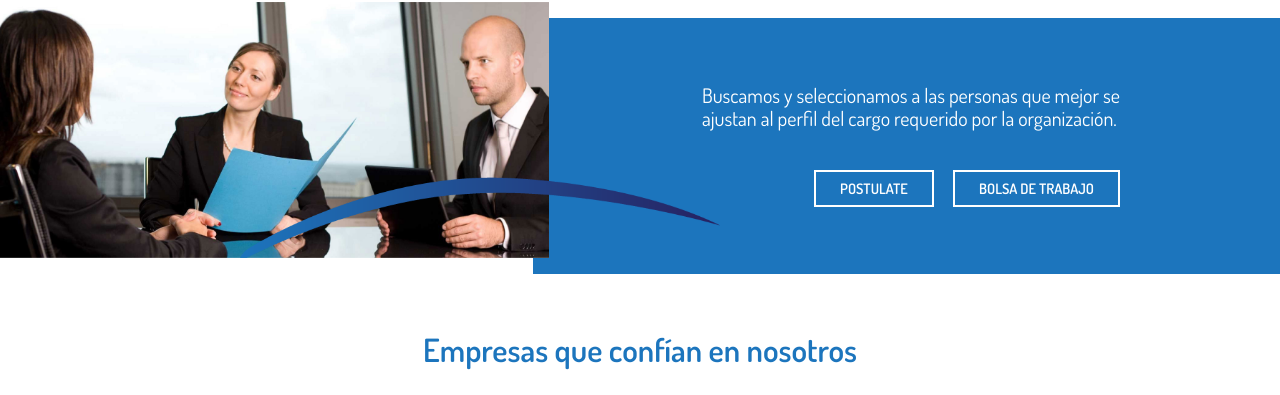
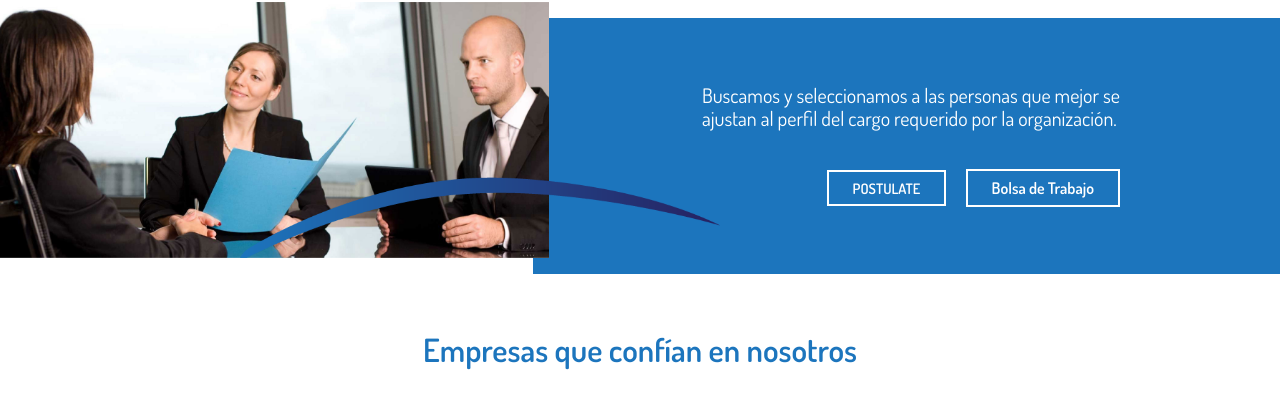
Before and after one commit to fervillalbag/doteject, a website: page index.html in a window 1280 px wide. Shown: the part 1931-2326 px from the top of the page. Drawn offline with nearby package versions, Linux system fonts and the light colour scheme.

Commit message:
Actualizando clases de modales

```diff
--- a/index.html
+++ b/index.html
@@ -353,7 +353,7 @@
          </div>
          <div class="join__action">
             <a href="#" class="novedades__link join__button">Postulate</a>
-            <a href="#" class="novedades__link join__button">Bolsa de Trabajo</a>
+            <a href="#" class="join__button">Bolsa de Trabajo</a>
          </div>
       </div>
    </section>
--- a/novedades.html
+++ b/novedades.html
@@ -321,8 +321,8 @@
       </div>
    </div>
 
-   <!-- <script src="./js/app.js"></script> -->
-   <!-- <script src="./js/popup.js"></script> -->
+   <script src="./js/app.js"></script>
+   <script src="./js/popup.js"></script>
    <script src="./js/modalbolsa.js"></script>
 
 </body>
```
Also changed, not shown: contacto.html (+1 -1 lines).
